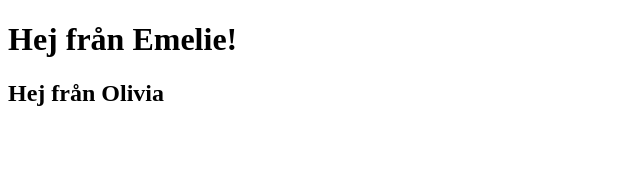
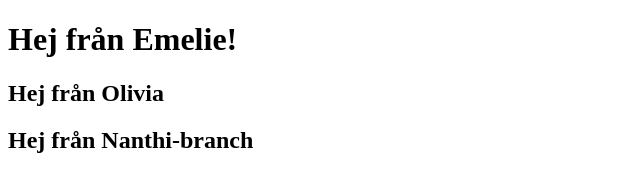
Before and after one commit to miamua/Git-collaboration, a plain HTML site: page index.html in a window 1280 px wide. Shown: the whole page, without its empty margins (0-640 px from the left). Drawn offline with Linux system fonts and the light colour scheme.

Commit message:
Added h2 in html

```diff
--- a/index.html
+++ b/index.html
@@ -8,6 +8,7 @@
     <title>Document</title>
     <h1>Hej från Emelie!</h1>
     <h2>Hej från Olivia</h2>
+    <h2>Hej från Nanthi-branch</h2>
 </head>
 
 <body>
```
